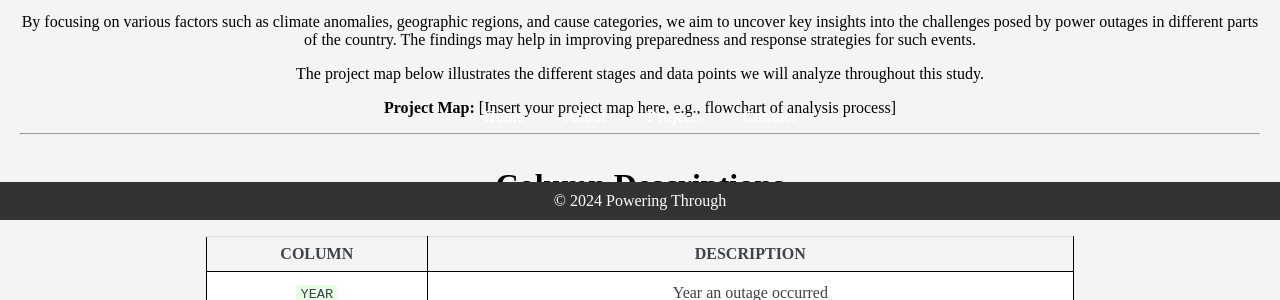
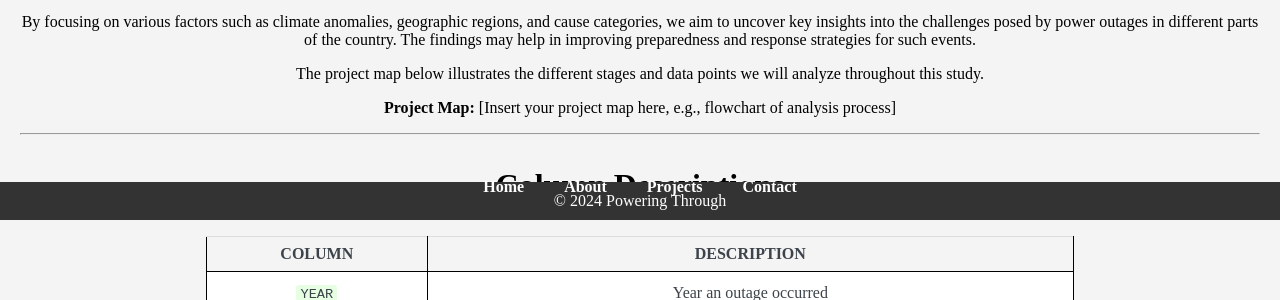
Before and after one commit to andiigonzalez/Power_Outage_Analysis, a Jekyll site: the page built from index.md, in a window 1280 px wide. Shown: the part 680-980 px from the top of the page. Built offline with Jekyll 4.4.1, drawn with Linux system fonts in a browser that asks for light colours.

Commit message:
Update custom.css

```diff
--- a/assets/css/custom.css
+++ b/assets/css/custom.css
@@ -73,11 +73,11 @@ p, ul, ol, li {
 /* Navigation Bar Styles */
 nav {
   position: absolute; /* Place the nav inside the banner */
-  bottom: 80px; /* Position it near the bottom of the banner */
+  bottom: 10px; /* Position it near the bottom of the banner */
   width: 100%; /* Make it span the full width of the banner */
   display: flex; /* Horizontal layout */
   justify-content: center; /* Center the navigation links */
-  z-index: 1000; /* Ensure it appears above the banner */
+  z-index: 2; /* Ensure it appears above the banner */
 }
 
 nav a {
```
